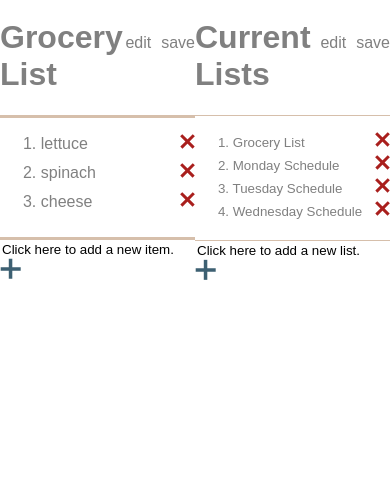
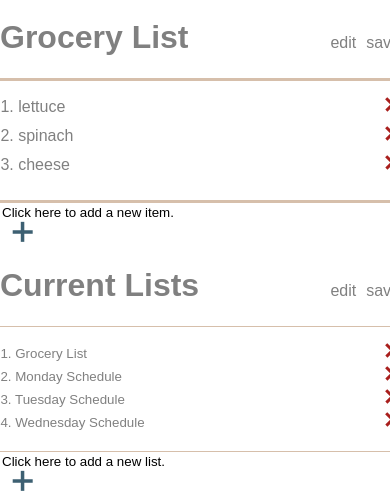
Before and after one commit to beyondtheriver/angularjs, a plain HTML site: page app/index.html in a window 390 px wide. Shown: the part 365-860 px from the top of the page. Drawn offline with Linux system fonts and the light colour scheme.

Commit message:
added media query at 500px

```diff
--- a/app/index.html
+++ b/app/index.html
@@ -45,7 +45,7 @@
          </div>
          <form name="frm" ng-submit="addItem()">
             <input type="text" name="newtodo" ng-model="newtodo" placeholder="Click here to add a new item." ng-click="newtodo=null" required />
-            <input type="image" src="../images/icon_add.svg" name="newtodo" ng-disabled="frm.$invalid"/>
+            <input type="image" src="../images/icon_add.svg" name="newtodo" ng-disabled="frm.$invalid" class="plussed"/>
          </form>
       </div>
       <div class="listscontainer">
@@ -76,7 +76,7 @@
          </div>
          <form name="frm" ng-submit="addList()">
             <input type="text" name="newList" ng-model="newlist" ng-click="newlist=null" required />
-            <input type="image" src="../images/icon_add.svg" name="newList" ng-disabled="frm.$invalid"/>
+            <input type="image" src="../images/icon_add.svg" name="newList" ng-disabled="frm.$invalid" class="plussed"/>
          </form>
       </div>
    </div>
--- a/index.css
+++ b/index.css
@@ -33,11 +33,9 @@ input[type=text] {
    background-size: cover;
    border-top: solid #d6bfab;
    border-bottom: solid #d6bfab;
-
 }
 .mainpic img{
    max-width: 100%;
-
 }
 .currentcontainer{
    position: relative;
@@ -71,6 +69,11 @@ input[type=text] {
    padding-bottom: 5px;
    font-size: smaller;
 }
-.checked{
-   /*display: none;*/
+.plussed{
+   padding-left: 12px;
 }
+@media only screen and (max-width: 750px) {
+   #container{
+      display: block;
+   }
+}
```
